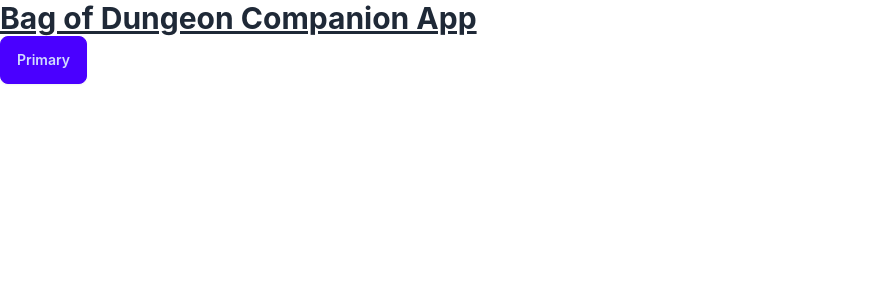
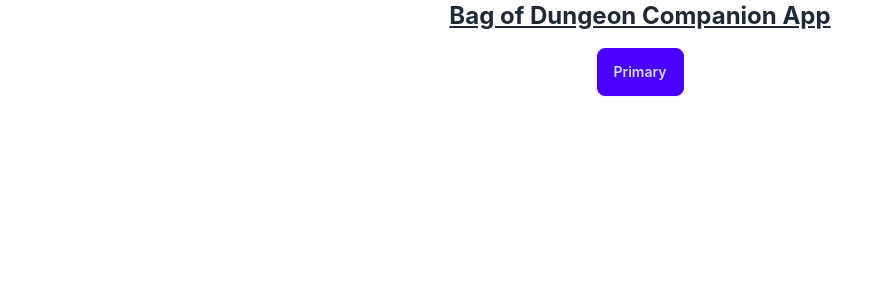
Before and after one commit to 2024-fall-afe-mowe/tca-bag-of-dungeon, a React (Create React App) app: page / in a window 1280 px wide. Shown: the top 300 px of the page, without its empty margins (0-894 px from the left). Built offline with nearby package versions, Linux system fonts and the light colour scheme.

Commit message:
Initial test
Testing tailwind and daisyUI layouts.

```diff
--- a/src/App.tsx
+++ b/src/App.tsx
@@ -5,11 +5,13 @@ import './App.css';
 function App() {
   return (
     <div className="App">
+      <div className="form-control flex items-center">
       <h1
-      className='text-3xl font-bold underline'
+      className='text-2xl font-bold underline mb-4'
       >
         Bag of Dungeon Companion App</h1>
       <button className="btn btn-primary">Primary</button>
+    </div>
     </div>
   );
 }
```
